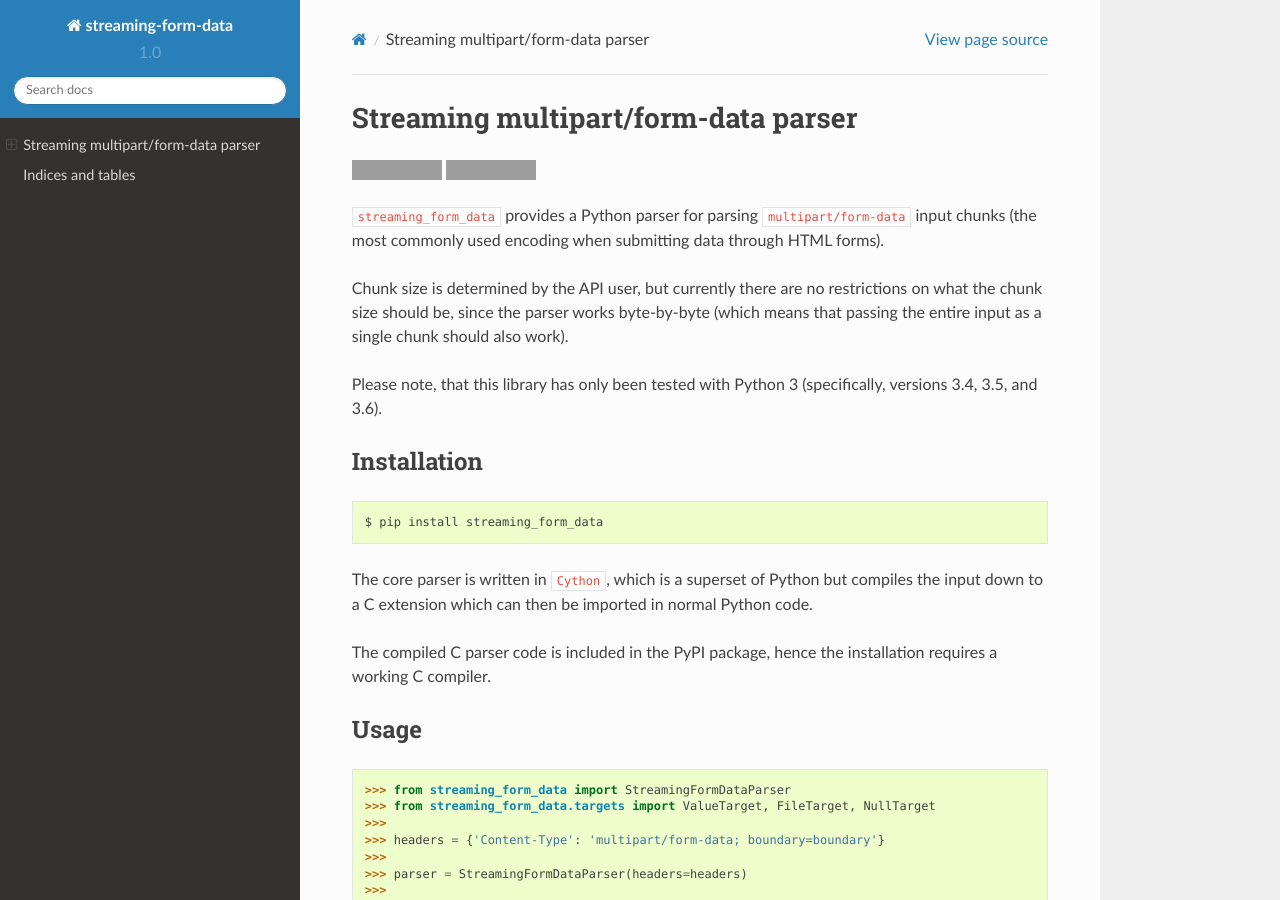
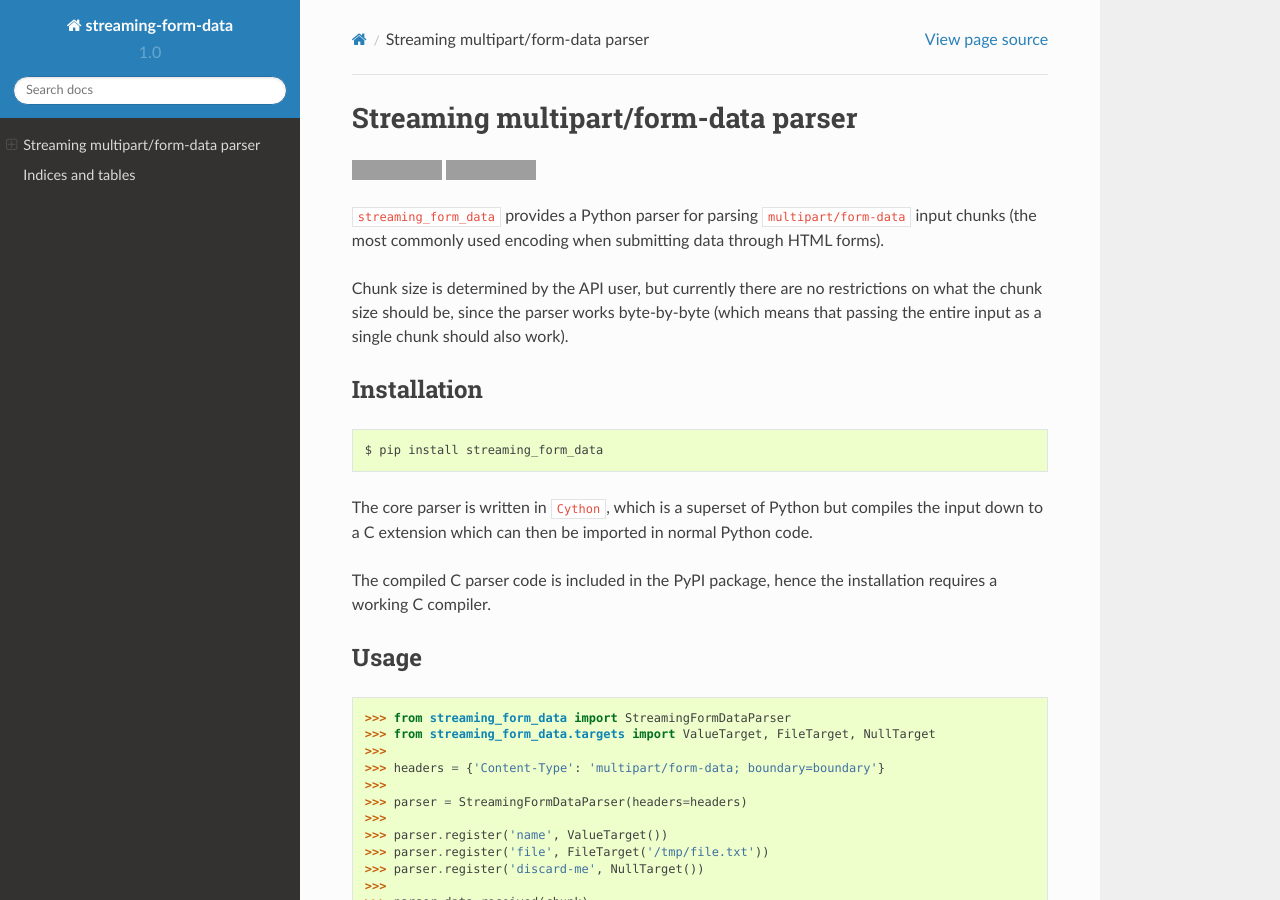
Before and after one commit to siddhantgoel/streaming-form-data, a Sphinx documentation site: the page built from docs/index.rst, in a window 1280 px wide and 900 px high. Built offline with Sphinx 7.4.7 and the Read the Docs theme 2.0.0, drawn with Linux system fonts in a browser that asks for light colours; grey boxes are pictures that could not be loaded.

Commit message:
update documentation

```diff
--- a/README.rst
+++ b/README.rst
@@ -39,9 +39,6 @@
 
 Any new targets should inherit :code:`streaming_form_data.targets.BaseTarget`
 and define an :code:`on_data_received` function.
-
-Please note, that this library has only been tested with Python 3 (specifically,
-versions 3.4, 3.5, and 3.6).
 
 Installation
 ------------
--- a/docs/index.rst
+++ b/docs/index.rst
@@ -16,9 +16,6 @@
 restrictions on what the chunk size should be, since the parser works
 byte-by-byte (which means that passing the entire input as a single chunk should
 also work).
-
-Please note, that this library has only been tested with Python 3 (specifically,
-versions 3.4, 3.5, and 3.6).
 
 Installation
 ------------
```
